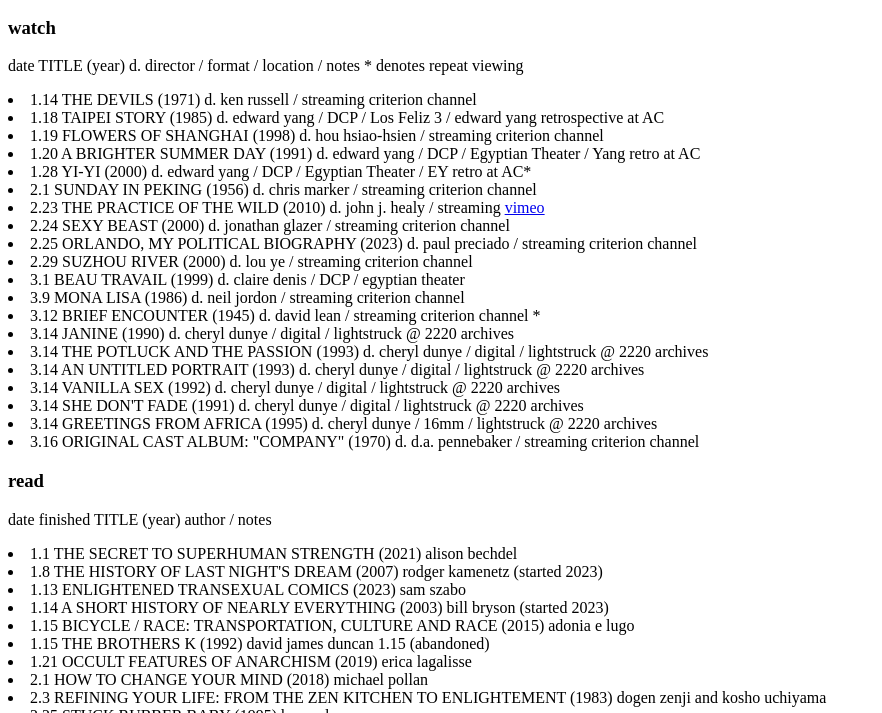
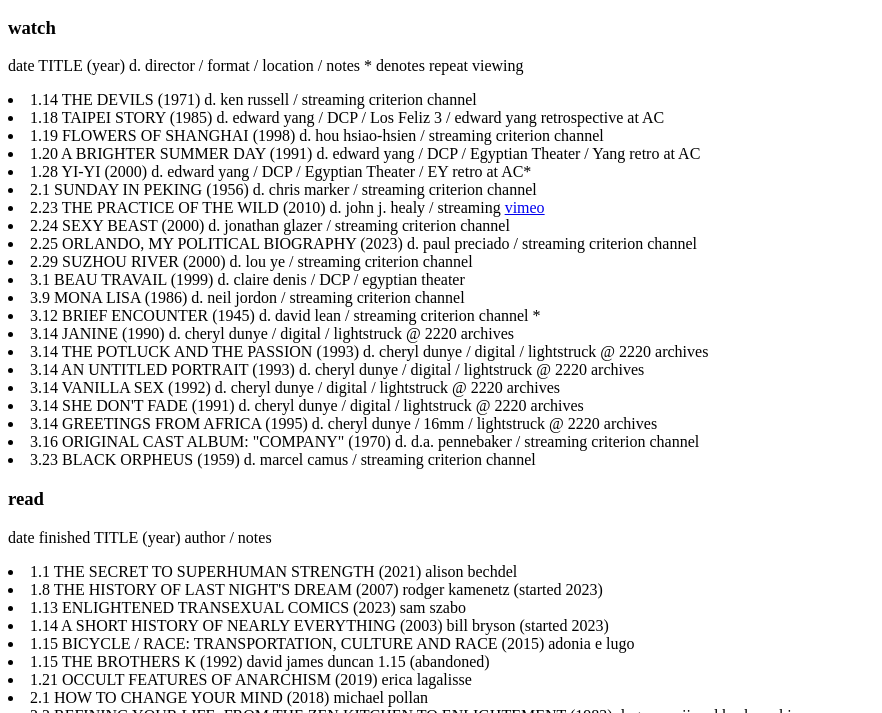
Before and after one commit to strangesongs/strangesongs.github.io, a plain HTML site: page index.html in a window 1280 px wide. Shown: the part 87-800 px from the top of the page, without its empty margins (0-882 px from the left). Drawn offline with Linux system fonts and the light colour scheme.

Commit message:
add film

```diff
--- a/index.html
+++ b/index.html
@@ -42,6 +42,7 @@
         <li>3.14 SHE DON'T FADE (1991) d. cheryl dunye / digital / lightstruck @ 2220 archives</li>
         <li>3.14 GREETINGS FROM AFRICA (1995) d. cheryl dunye / 16mm / lightstruck @ 2220 archives</li>
         <li>3.16 ORIGINAL CAST ALBUM: "COMPANY" (1970) d. d.a. pennebaker / streaming criterion channel</li>
+        <li>3.23 BLACK ORPHEUS (1959) d. marcel camus / streaming criterion channel</li>
 
 
         <h3>read</h3>
```
